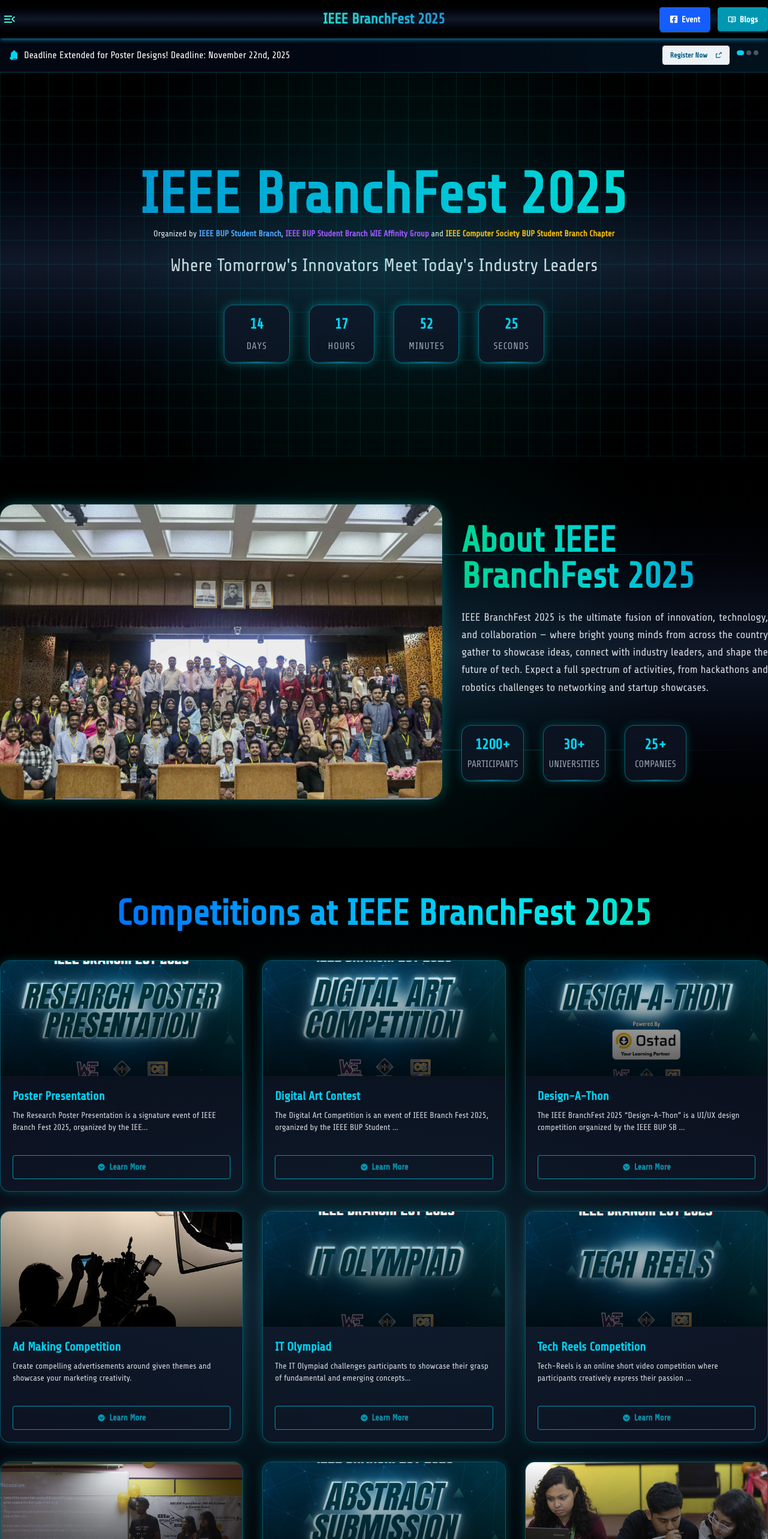
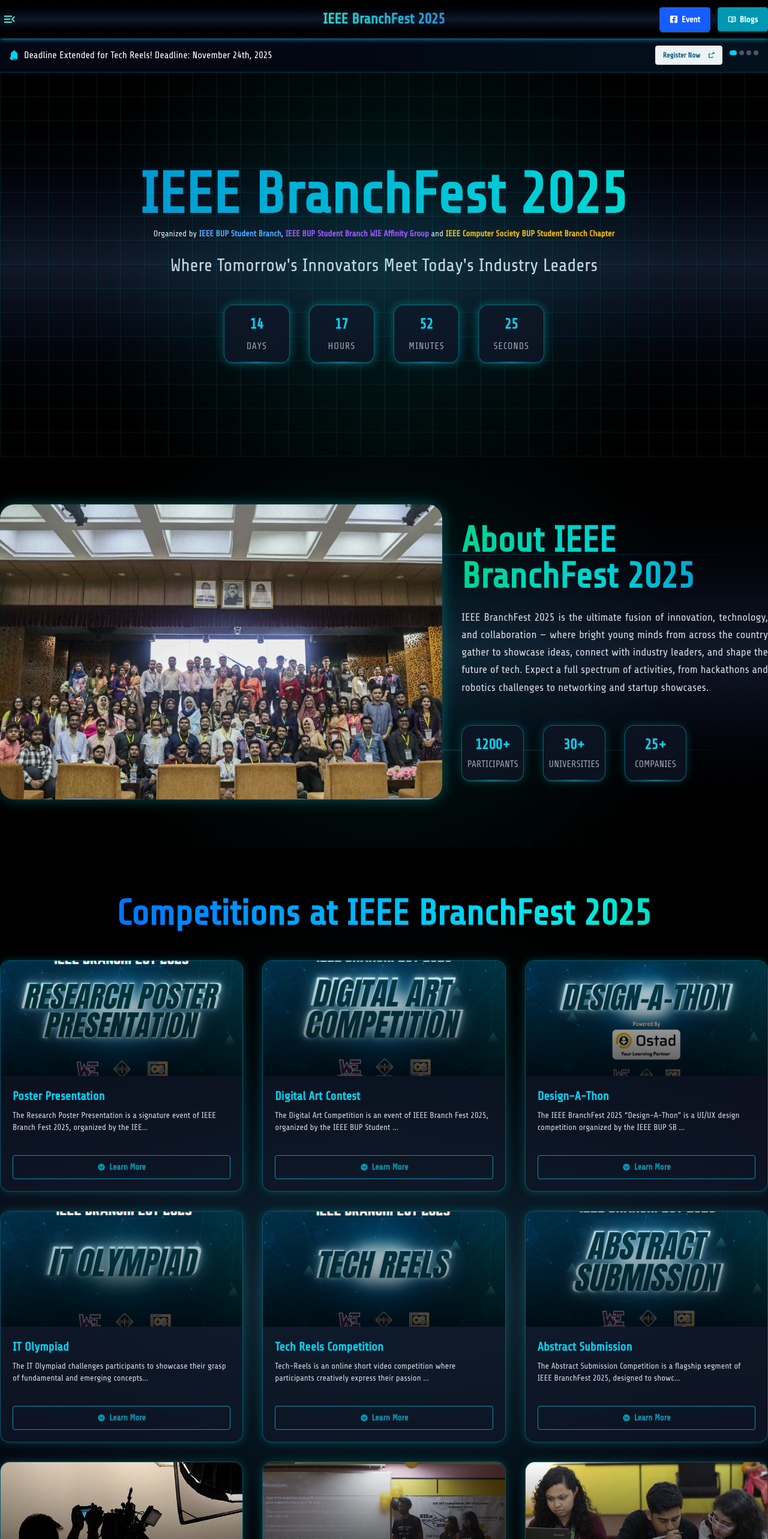
Before and after one commit to tamimMuntakim/BUP-IEEE-Branch-Fest-2025, a React (Vite) app: page / in a window 1280 px wide. Shown: the top 2566 px of the page at 60% size. Built offline with nearby package versions, Linux system fonts and the light colour scheme.

Commit message:
updates changed

```diff
--- a/src/Components/Competitions.jsx
+++ b/src/Components/Competitions.jsx
@@ -57,6 +57,35 @@
             registrationLink: "https://forms.gle/uh2Yfus7ipsH68GF9",
         },
         {
+            title: "IT Olympiad",
+            image: it_quiz,
+            description:
+                "The IT Olympiad challenges participants to showcase their grasp of fundamental and emerging concepts in Information Technology through a fast-paced, on-site written competition. Divisions: University and College (HSC Level).",
+            registrationDeadline: "2025-11-21",
+            rulebookLink:
+                "https://drive.google.com/file/d/1JCFFmlG1DLl4lXP9ZWdDyGWermQknanb/view?usp=sharing",
+            registrationLink: "https://forms.gle/4De7DJX3fzRvAhPZ6",
+        },
+        {
+            title: "Tech Reels Competition",
+            image: tech_reels_competition,
+            description:
+                "Tech-Reels is an online short video competition where participants creatively express their passion for technology. Judging is based solely on public engagement metrics, with organizer oversight to ensure content adherence.",
+            registrationDeadline: "2025-11-24",
+            rulebookLink:
+                "https://drive.google.com/file/d/1mV8i3ufm-gaSHzgF8tHCnRWxipihfvsx/view?usp=sharing",
+            registrationLink: "https://forms.gle/fJUqsZFqBsgVYqk77",
+        },
+        {
+            title: "Abstract Submission",
+            image: abstract_submission,
+            description: `The Abstract Submission Competition is a flagship segment of IEEE BranchFest 2025, designed to showcase innovative research ideas and real-world applications of Artificial Intelligence (AI). Organized under the IEEE BUP Student Branch, this event encourages creative thinking, problem-solving and collaboration among students and professionals across Bangladesh. The competition consists of two rounds: Online Qualifier and On-Site Final`,
+            registrationDeadline: "2025-11-20",
+            rulebookLink:
+                "https://drive.google.com/file/d/1N_pVaiNIFz0l1_UIj-jcr889Z6mVVBFC/view?usp=drive_link",
+            registrationLink: "https://forms.gle/RherQjZowWSEGFJUA",
+        },
+        {
             title: "Ad Making Competition",
             image: ad_making_competition,
             description:
@@ -66,25 +95,6 @@
             registrationLink: "https://example.com/register/ad-making",
         },
         {
-            title: "IT Olympiad",
-            image: it_quiz,
-            description:
-                "The IT Olympiad challenges participants to showcase their grasp of fundamental and emerging concepts in Information Technology through a fast-paced, on-site written competition. Divisions: University and College (HSC Level).",
-            registrationDeadline: "2025-11-21",
-            rulebookLink: "https://drive.google.com/file/d/1JCFFmlG1DLl4lXP9ZWdDyGWermQknanb/view?usp=sharing",
-            registrationLink: "https://forms.gle/4De7DJX3fzRvAhPZ6",
-        },
-        {
-            title: "Tech Reels Competition",
-            image: tech_reels_competition,
-            description:
-                "Tech-Reels is an online short video competition where participants creatively express their passion for technology. Judging is based solely on public engagement metrics, with organizer oversight to ensure content adherence.",
-            registrationDeadline: "2025-11-20",
-            rulebookLink:
-                "https://drive.google.com/file/d/1mV8i3ufm-gaSHzgF8tHCnRWxipihfvsx/view?usp=sharing",
-            registrationLink: "https://forms.gle/fJUqsZFqBsgVYqk77",
-        },
-        {
             title: "IT Business Idea",
             image: it_business_idea,
             description:
@@ -92,15 +102,6 @@
             registrationDeadline: "2025-02-23",
             rulebookLink: "https://example.com/rulebook/it-business-idea.pdf",
             registrationLink: "https://example.com/register/it-business-idea",
-        },
-        {
-            title: "Abstract Submission",
-            image: abstract_submission,
-            description: `The Abstract Submission Competition is a flagship segment of IEEE BranchFest 2025, designed to showcase innovative research ideas and real-world applications of Artificial Intelligence (AI). Organized under the IEEE BUP Student Branch, this event encourages creative thinking, problem-solving and collaboration among students and professionals across Bangladesh. The competition consists of two rounds: Online Qualifier and On-Site Final`,
-            registrationDeadline: "2025-11-20",
-            rulebookLink:
-                "https://drive.google.com/file/d/1N_pVaiNIFz0l1_UIj-jcr889Z6mVVBFC/view?usp=drive_link",
-            registrationLink: "https://forms.gle/RherQjZowWSEGFJUA",
         },
         {
             title: "Ethical Case Solving",
--- a/src/Components/LatestUpdate.jsx
+++ b/src/Components/LatestUpdate.jsx
@@ -2,6 +2,12 @@
 
 // Updated to be an array of updates. The component will now cycle through all items.
 const latestUpdateData = [
+    {
+        news: "Deadline Extended for Tech Reels! Deadline: November 24th, 2025",
+        redirect_to:
+            "https://forms.gle/fJUqsZFqBsgVYqk77",
+        redirecting_text: "Register Now",
+    },
     {
         news: "Deadline Extended for Poster Designs! Deadline: November 22nd, 2025",
         redirect_to:
```
